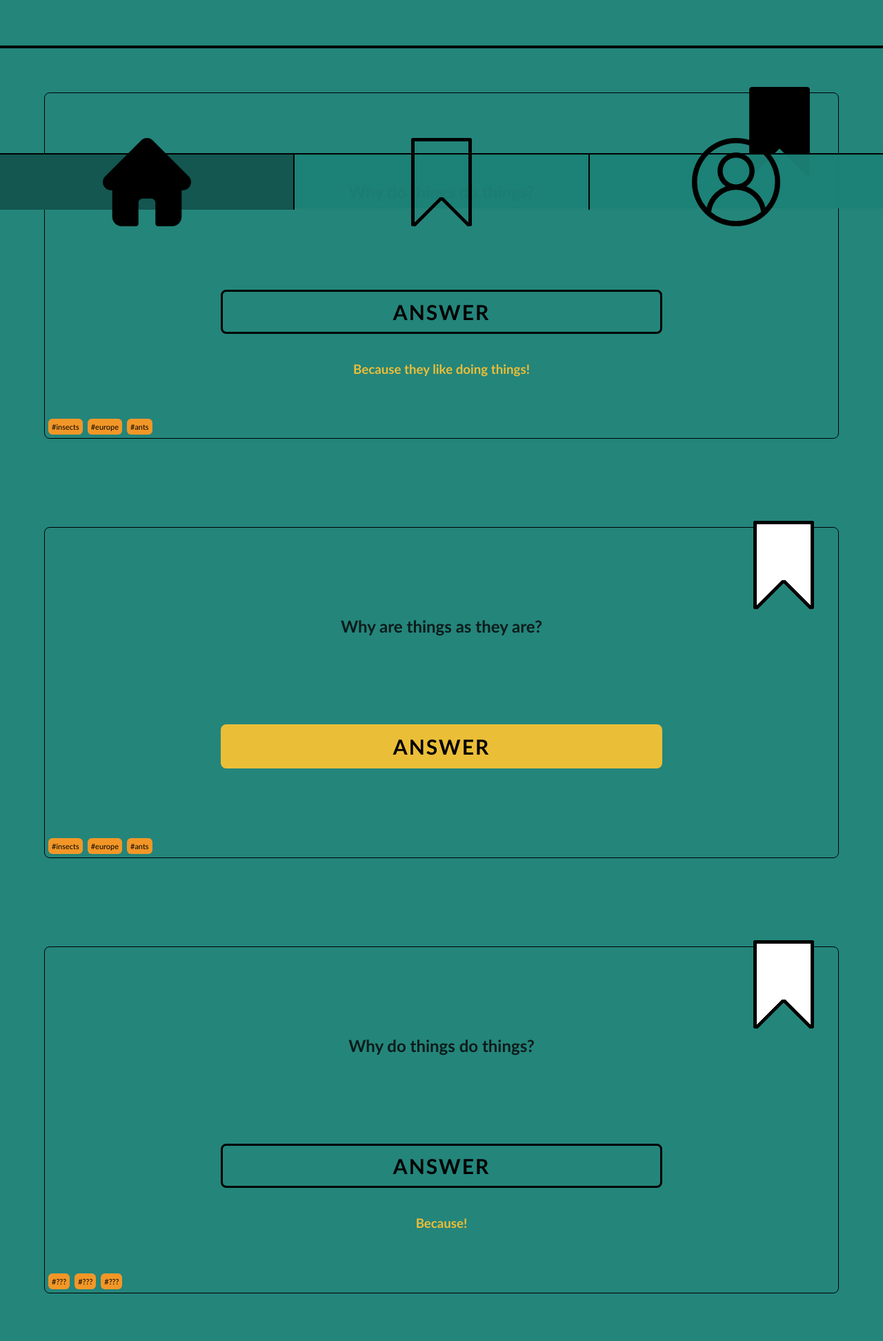
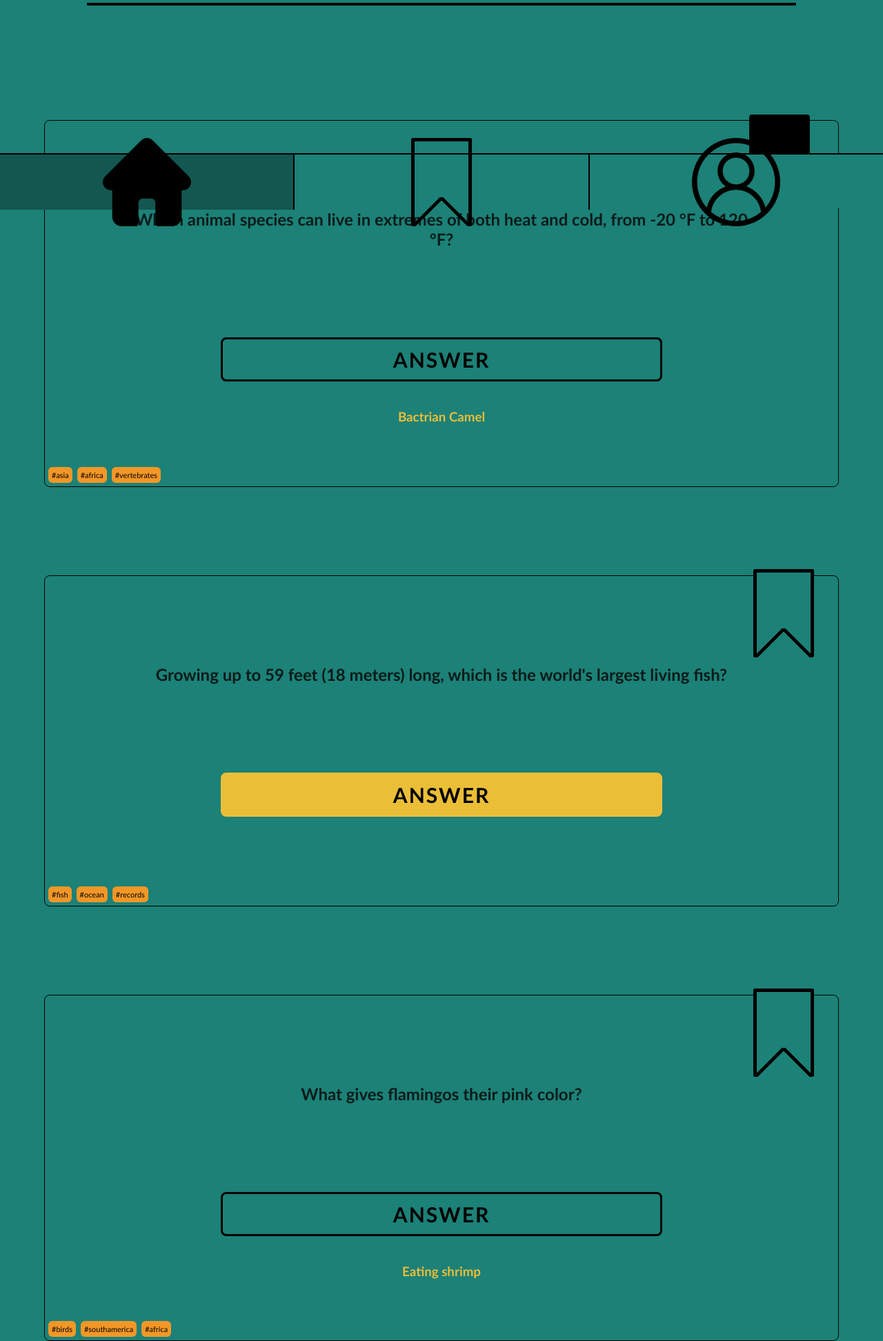
Before and after one commit to ChloneCraft/cosma-quiz-app, a plain HTML site: page index.html in a window 1280 px wide. Shown: the part 498-2442 px from the top of the page at 69% size. Drawn offline with Linux system fonts and the light colour scheme.

Commit message:
finetuning header, rm animation, questions/ans

```diff
--- a/css/general.css
+++ b/css/general.css
@@ -1,7 +1,7 @@
 :root {
     --standard-font: 'Gill Sans', 'Gill Sans MT', Calibri, 'Trebuchet MS', sans-serif;
     --answer-font-size: 30px;
-    --background-color: #1c8177f6;
+    --background-color: #1c8177;
     --primary-color: #ebbe38;
     --secondary-color: #F24C3D;
     --third-color: #F29727;
@@ -15,17 +15,25 @@ body {
 }
 .header__app-title {
     padding: 20vw;
-    border-bottom: solid 4px black
+    padding-bottom: 15vw;
+    /* border-bottom: solid 4px black */
 }
-header h1 {
+header {
     display: flex;
     justify-content: center;
+    align-items: center;
     font-size: 45px;
     font-family:'Franklin Gothic Medium', 'Arial Narrow', Arial, sans-serif;
+    flex-direction: column;
+}
+header div {
+    border: solid 2px black;
+    width: 80vw;
+    margin-bottom: 8vw;
 }
 header h1 {
     color: var(--primary-color);
-    transition: ease-in 0.5s;
+    font-size: 45px;
 }
 footer {
     position: fixed;
--- a/css/profile.css
+++ b/css/profile.css
@@ -13,6 +13,7 @@
 .main__profile-info__name-img {
     display: flex;
     justify-content: space-evenly;
+    margin-left: -3vw;
     align-items: center;
     margin-top: 5vh;
 }
--- a/index.html
+++ b/index.html
@@ -10,52 +10,55 @@
 <body>
     <header>
         <h1 class="header__app-title">Animal-Quiz</h1>
+        <div></div>
     </header>
 
     <main>
         <section class="main__question-card">
             <button class="main__question-card__bookmark"><img src="./images/bookmark_filled.png" alt="Bookmark"></button>
-            <h2 class="main__question-card__question">Why do things do things?</h2>
+            <h2 class="main__question-card__question">Which animal species can live in extremes of both heat and cold, from -20 °F to 120 °F?</h2>
             <button class="main__question-card__show-answer">
                 ANSWER
             </button>
-            <h3 class="main__question-card__answer">Because they like doing things!</h3>
+            <h3 class="main__question-card__answer">Bactrian Camel</h3>
             <ul class="main__question-card__tag-wrapper">
-                <li>#insects</li>
-                <li>#europe</li>
-                <li>#ants</li>
+                <li>#asia</li>
+                <li>#africa</li>
+                <li>#vertebrates</li>
             </ul>
         </section>
 
         <section class="main__question-card">
-            <img src="./images/bookmark.png" alt="Bookmark" class="main__question-card__bookmark">
+            <img src="./images/bookmarkBackgroundColor.png" alt="Bookmark" class="main__question-card__bookmark">
             <h2 class="main__question-card__question">
-                Why are things as they are?
+                Growing up to 59 feet (18 meters) long, which is the world's largest living fish?
             </h2>
             <button class="main__question-card__show-answer" id="two">
                 ANSWER
             </button>
-            <h3 class="main__question-card__answer"></h3>
+            <h3 class="main__question-card__answer">
+                <!-- Whale Shark -->
+            </h3>
             <ul class="main__question-card__tag-wrapper">
-                <li>#insects</li>
-                <li>#europe</li>
-                <li>#ants</li>
+                <li>#fish</li>
+                <li>#ocean</li>
+                <li>#records</li>
             </ul>
         </section>
 
         <section class="main__question-card">
-            <img src="./images/bookmark.png" alt="Bookmark" class="main__question-card__bookmark">
+            <img src="./images/bookmarkBackgroundColor.png" alt="Bookmark" class="main__question-card__bookmark">
             <h2 class="main__question-card__question">
-                Why do things do things?
+                What gives flamingos their pink color?
             </h2>
             <button class="main__question-card__show-answer">
                 ANSWER
             </button>
-            <h3 class="main__question-card__answer">Because!</h3>
+            <h3 class="main__question-card__answer">Eating shrimp</h3>
             <ul class="main__question-card__tag-wrapper">
-                <li>#???</li>
-                <li>#???</li>
-                <li>#???</li>
+                <li>#birds</li>
+                <li>#southamerica</li>
+                <li>#africa</li>
             </ul>
         </section>
 
```
Also changed, not shown: bookmarks.html (+27 -24 lines), profile.html (+2 -1 lines), images/bookmarkBackgroundColor.png (added).
